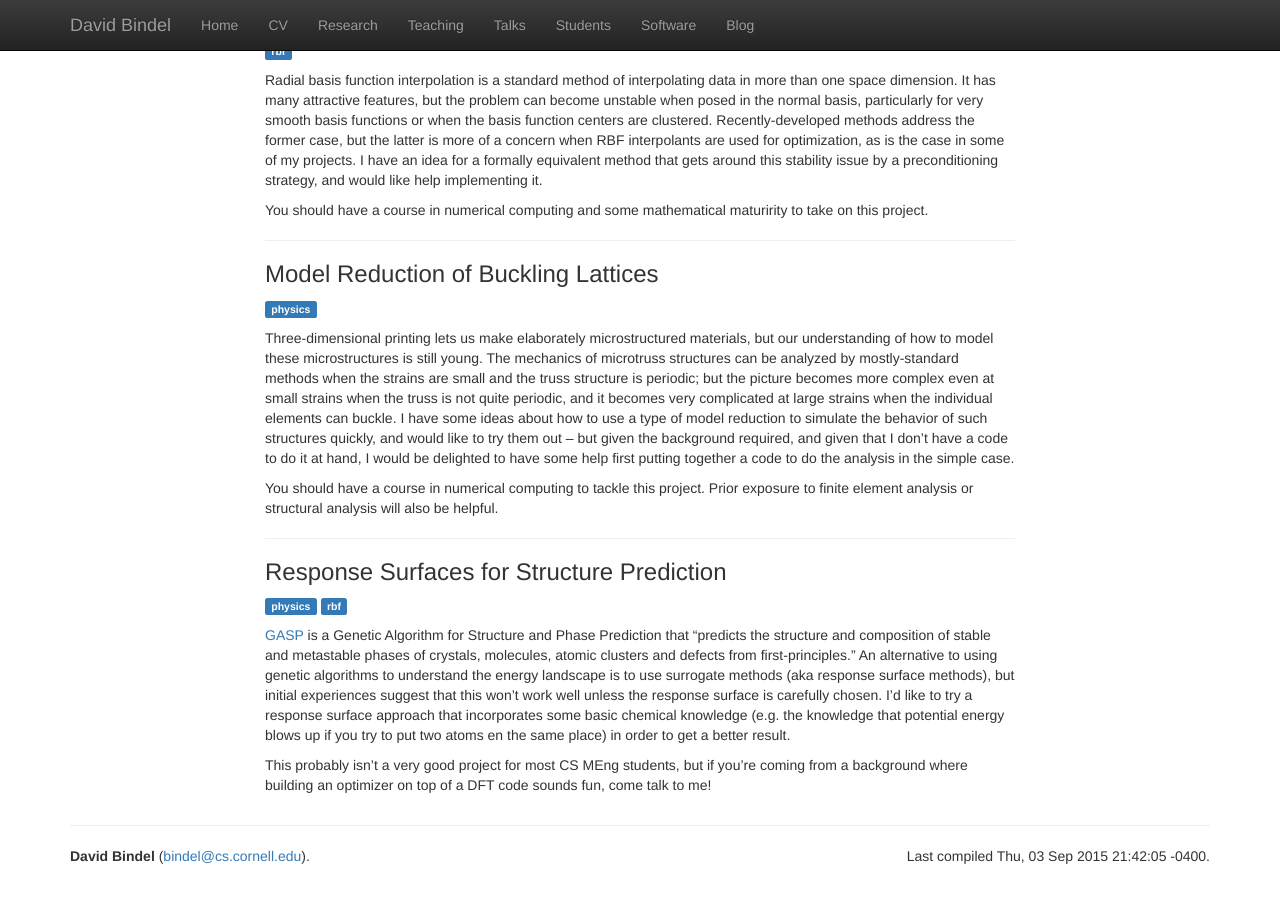
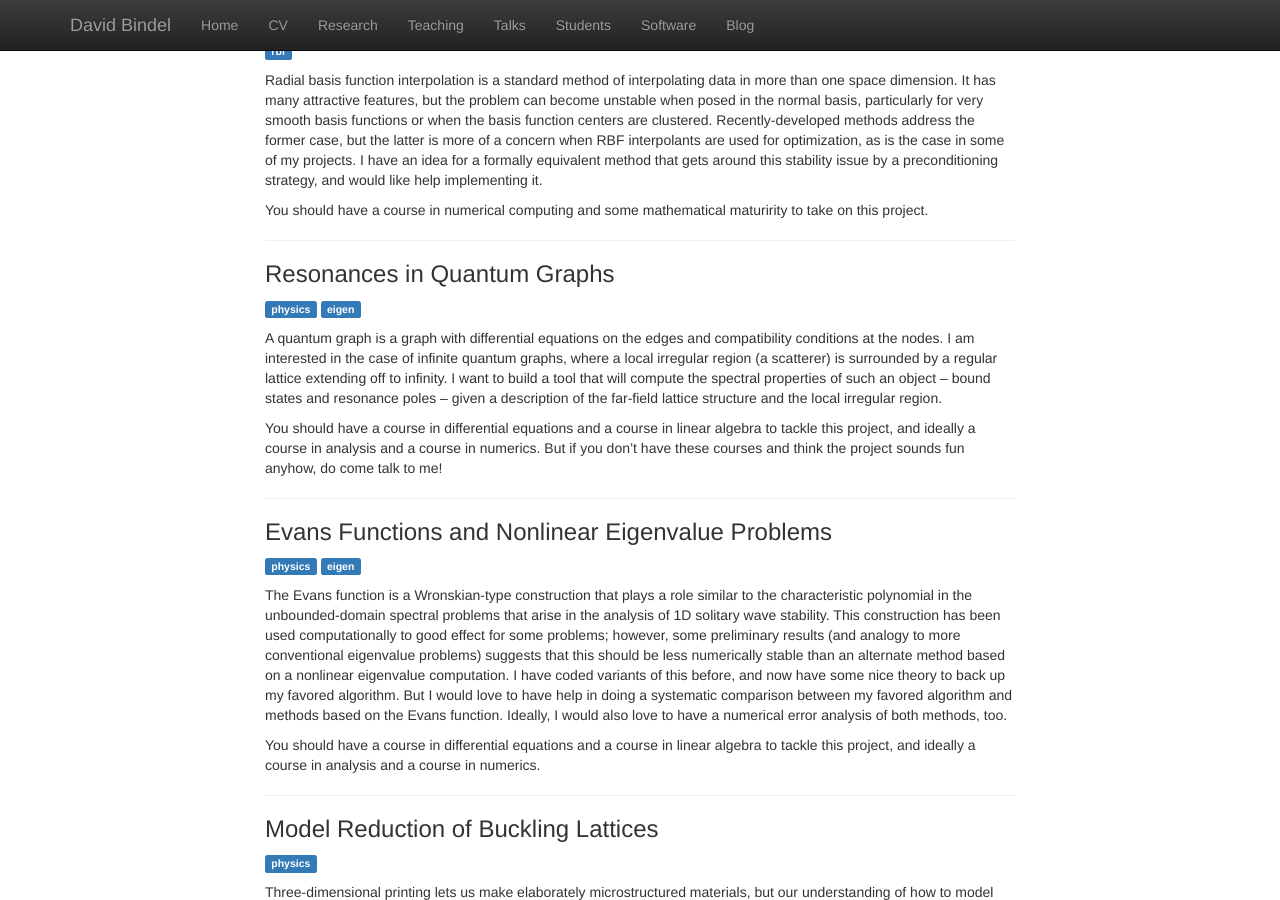
Before and after one commit to dbindel/cornell_web, a Jekyll site: the page built from meng.html, in a window 1280 px wide and 900 px high, scrolled down 2880 px. Built offline with Jekyll 4.4.1, drawn with Linux system fonts in a browser that asks for light colours; nearby versions of some CDN libraries.

Commit message:
Updated project blurbs.

```diff
--- a/_data/meng.yml
+++ b/_data/meng.yml
@@ -186,6 +186,44 @@
     You should have a course in numerical computing and some
     mathematical maturirity to take on this project.
 -
+  title: Resonances in Quantum Graphs
+  tags: [physics, eigen]
+  blurb: |
+    A quantum graph is a graph with differential equations on the
+    edges and compatibility conditions at the nodes.  I am interested
+    in the case of infinite quantum graphs, where a local irregular
+    region (a scatterer) is surrounded by a regular lattice extending
+    off to infinity.  I want to build a tool that will compute the
+    spectral properties of such an object -- bound states and
+    resonance poles -- given a description of the far-field lattice
+    structure and the local irregular region.
+
+    You should have a course in differential equations and a course
+    in linear algebra to tackle this project, and ideally a course in
+    analysis and a course in numerics.  But if you don't have these
+    courses and think the project sounds fun anyhow, do come talk to me!
+-
+  title: Evans Functions and Nonlinear Eigenvalue Problems
+  tags: [physics, eigen]
+  blurb: |
+    The Evans function is a Wronskian-type construction that plays a
+    role similar to the characteristic polynomial in the
+    unbounded-domain spectral problems that arise in the analysis of
+    1D solitary wave stability.  This construction has been used
+    computationally to good effect for some problems; however, some
+    preliminary results (and analogy to more conventional eigenvalue
+    problems) suggests that this should be less numerically stable
+    than an alternate method based on a nonlinear eigenvalue computation.
+    I have coded variants of this before, and now have some nice theory
+    to back up my favored algorithm.  But I would love to have help in
+    doing a systematic comparison between my favored algorithm and methods
+    based on the Evans function.  Ideally, I would also love to have
+    a numerical error analysis of both methods, too.
+
+    You should have a course in differential equations and a course
+    in linear algebra to tackle this project, and ideally a course in
+    analysis and a course in numerics.
+-
   title: Model Reduction of Buckling Lattices
   tags: [physics]
   blurb: |
```
